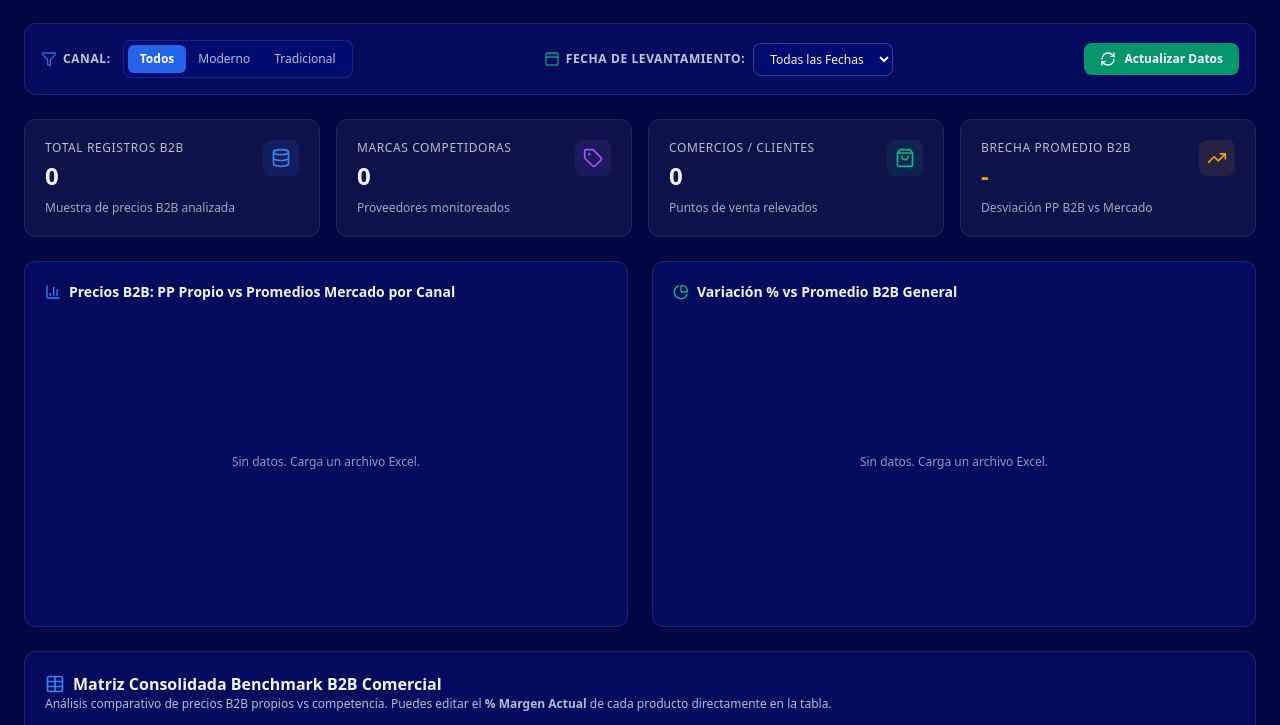
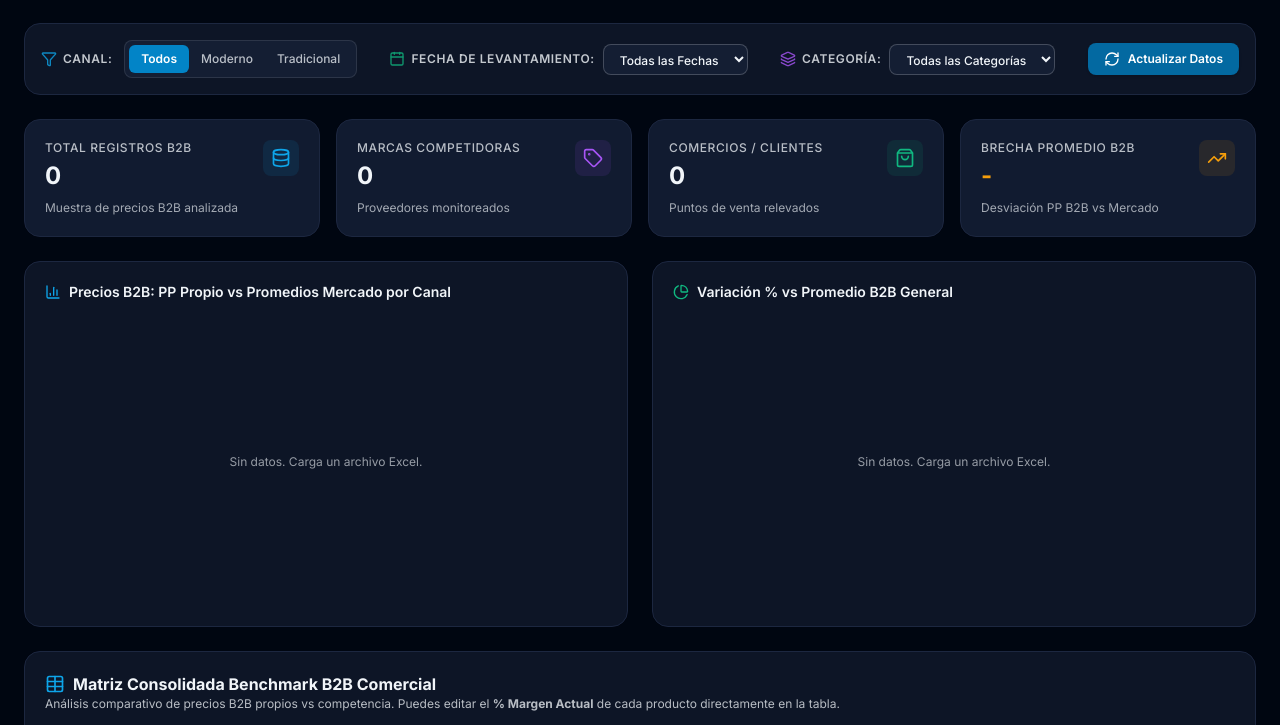
Before and after one commit to abrahambravo075-bit/Benchmark-B2B-Comercial, a plain HTML site: page index.html in a window 1280 px wide. Shown: the part 79-804 px from the top of the page. Drawn offline with nearby package versions, Linux system fonts and the light colour scheme.

Commit message:
Add files via upload

```diff
--- a/index.html
+++ b/index.html
@@ -4,6 +4,9 @@
     <meta charset="UTF-8">
     <meta name="viewport" content="width=device-width, initial-scale=1.0">
     <title>Benchmark B2B Comercial</title>
+    <link rel="preconnect" href="https://fonts.googleapis.com">
+    <link rel="preconnect" href="https://fonts.gstatic.com" crossorigin>
+    <link href="https://fonts.googleapis.com/css2?family=Inter:wght@400;500;600;700&display=swap" rel="stylesheet">
     <!-- Tailwind CSS CDN -->
     <script src="https://cdn.tailwindcss.com"></script>
     <script>
@@ -11,12 +14,17 @@
             darkMode: 'class',
             theme: {
                 extend: {
+                    fontFamily: { sans: ['Inter', 'ui-sans-serif', 'system-ui', 'sans-serif'] },
                     colors: {
+                        blue: {
+                            50: '#f0f9ff', 100: '#e0f2fe', 200: '#bae6fd', 300: '#7dd3fc', 400: '#38bdf8',
+                            500: '#0ea5e9', 600: '#0284c7', 700: '#0369a1', 800: '#075985', 900: '#0c4a6e'
+                        },
                         navy: {
-                            900: '#000B70',
-                            800: '#0A158A',
-                            700: '#1420A3',
-                            950: '#000642'
+                            900: '#141e33',
+                            800: '#1c2740',
+                            700: '#2a3a5c',
+                            950: '#000611'
                         }
                     }
                 }
@@ -32,9 +40,9 @@
 
     <style>
         .dark .glass-panel {
-            background: rgba(10, 21, 138, 0.4);
+            background: #0d1526;
             backdrop-filter: blur(12px);
-            border: 1px solid rgba(255, 255, 255, 0.1);
+            border: 1px solid #1c2740;
         }
         .light .glass-panel {
             background: rgba(255, 255, 255, 0.85);
@@ -43,9 +51,9 @@
             box-shadow: 0 10px 25px -5px rgba(0, 0, 0, 0.05);
         }
         .dark .glass-card {
-            background: rgba(255, 255, 255, 0.05);
+            background: #111b30;
             backdrop-filter: blur(8px);
-            border: 1px solid rgba(255, 255, 255, 0.08);
+            border: 1px solid #1c2740;
         }
         .light .glass-card {
             background: rgba(248, 250, 252, 0.9);
@@ -54,9 +62,11 @@
             box-shadow: 0 4px 6px -1px rgba(0, 0, 0, 0.05);
         }
         ::-webkit-scrollbar { width: 8px; height: 8px; }
-        .dark ::-webkit-scrollbar-track { background: #000642; }
+        .dark ::-webkit-scrollbar-track { background: #000611; }
         .light ::-webkit-scrollbar-track { background: #f1f5f9; }
-        ::-webkit-scrollbar-thumb { background: #1420A3; border-radius: 4px; }
+        ::-webkit-scrollbar-thumb { background: #1e2b45; border-radius: 4px; }
+        body { font-family: 'Inter', ui-sans-serif, system-ui, sans-serif; }
+        .dark select option { background: #0d1526; color: #e2e8f0; }
         /* Ocultar flechas del input numérico de margen */
         input.margin-edit::-webkit-outer-spin-button,
         input.margin-edit::-webkit-inner-spin-button { -webkit-appearance: none; margin: 0; }
@@ -100,7 +110,7 @@
     <main class="flex-1 p-6 space-y-6 max-w-[1600px] mx-auto w-full">
 
         <!-- Barra de Control y Filtros -->
-        <section class="glass-panel p-4 rounded-xl flex flex-wrap items-center justify-between gap-4">
+        <section class="glass-panel p-4 rounded-2xl flex flex-wrap items-center justify-between gap-4">
             <div class="flex items-center space-x-3">
                 <span class="text-xs font-semibold uppercase tracking-wider flex items-center gap-1.5 opacity-80">
                     <i data-lucide="filter" class="w-4 h-4 text-blue-500"></i>
@@ -123,7 +133,17 @@
                 </select>
             </div>
 
-            <button onclick="recalculateAndRender()" class="bg-emerald-600 hover:bg-emerald-500 text-white text-xs font-semibold px-4 py-2 rounded-lg shadow flex items-center space-x-2 transition-all">
+            <div class="flex items-center space-x-2">
+                <span class="text-xs font-semibold uppercase tracking-wider flex items-center gap-1.5 opacity-80">
+                    <i data-lucide="layers" class="w-4 h-4 text-purple-500"></i>
+                    Categoría:
+                </span>
+                <select id="categoryFilterSelect" onchange="onCategoryFilterChange()" class="bg-slate-200 dark:bg-navy-900 border border-slate-300 dark:border-white/20 rounded-lg px-3 py-1.5 text-xs font-medium outline-none focus:border-blue-500">
+                    <option value="all">Todas las Categorías</option>
+                </select>
+            </div>
+
+            <button onclick="recalculateAndRender()" class="bg-sky-700 hover:bg-sky-600 text-white text-xs font-semibold px-4 py-2 rounded-lg shadow flex items-center space-x-2 transition-all">
                 <i data-lucide="refresh-cw" class="w-4 h-4"></i>
                 <span>Actualizar Datos</span>
             </button>
@@ -131,7 +151,7 @@
 
         <!-- KPI Cards -->
         <section class="grid grid-cols-1 sm:grid-cols-2 lg:grid-cols-4 gap-4">
-            <div class="glass-card p-5 rounded-xl border-l-4 border-l-blue-500">
+            <div class="glass-card p-5 rounded-2xl border-l-4 border-l-blue-500">
                 <div class="flex justify-between items-start">
                     <div>
                         <p class="text-xs uppercase tracking-wider font-medium opacity-75">Total Registros B2B</p>
@@ -144,7 +164,7 @@
                 <p class="text-xs opacity-65 mt-2">Muestra de precios B2B analizada</p>
             </div>
 
-            <div class="glass-card p-5 rounded-xl border-l-4 border-l-purple-500">
+            <div class="glass-card p-5 rounded-2xl border-l-4 border-l-purple-500">
                 <div class="flex justify-between items-start">
                     <div>
                         <p class="text-xs uppercase tracking-wider font-medium opacity-75">Marcas Competidoras</p>
@@ -157,7 +177,7 @@
                 <p class="text-xs opacity-65 mt-2">Proveedores monitoreados</p>
             </div>
 
-            <div class="glass-card p-5 rounded-xl border-l-4 border-l-emerald-500">
+            <div class="glass-card p-5 rounded-2xl border-l-4 border-l-emerald-500">
                 <div class="flex justify-between items-start">
                     <div>
                         <p class="text-xs uppercase tracking-wider font-medium opacity-75">Comercios / Clientes</p>
@@ -170,7 +190,7 @@
                 <p class="text-xs opacity-65 mt-2">Puntos de venta relevados</p>
             </div>
 
-            <div class="glass-card p-5 rounded-xl border-l-4 border-l-amber-500">
+            <div class="glass-card p-5 rounded-2xl border-l-4 border-l-amber-500">
                 <div class="flex justify-between items-start">
                     <div>
                         <p class="text-xs uppercase tracking-wider font-medium opacity-75">Brecha Promedio B2B</p>
@@ -186,7 +206,7 @@
 
         <!-- Seccion de Gráficos -->
         <section class="grid grid-cols-1 lg:grid-cols-2 gap-6">
-            <div class="glass-panel p-5 rounded-xl space-y-4">
+            <div class="glass-panel p-5 rounded-2xl space-y-4">
                 <div class="flex justify-between items-center">
                     <h2 class="text-sm font-semibold flex items-center space-x-2">
                         <i data-lucide="bar-chart-3" class="w-4 h-4 text-blue-500"></i>
@@ -199,7 +219,7 @@
                 </div>
             </div>
 
-            <div class="glass-panel p-5 rounded-xl space-y-4">
+            <div class="glass-panel p-5 rounded-2xl space-y-4">
                 <div class="flex justify-between items-center">
                     <h2 class="text-sm font-semibold flex items-center space-x-2">
                         <i data-lucide="pie-chart" class="w-4 h-4 text-emerald-500"></i>
@@ -214,7 +234,7 @@
         </section>
 
         <!-- Matriz Consolidada -->
-        <section class="glass-panel p-5 rounded-xl space-y-4">
+        <section class="glass-panel p-5 rounded-2xl space-y-4">
             <div class="flex flex-wrap justify-between items-center gap-2">
                 <div>
                     <h2 class="text-base font-bold flex items-center space-x-2">
@@ -250,7 +270,7 @@
         </section>
 
         <!-- Propuestas de Mejora -->
-        <section class="glass-panel p-5 rounded-xl space-y-4">
+        <section class="glass-panel p-5 rounded-2xl space-y-4">
             <div class="flex items-center space-x-2 border-b border-slate-300 dark:border-white/10 pb-3">
                 <i data-lucide="lightbulb" class="w-5 h-5 text-amber-500"></i>
                 <h2 class="text-base font-bold">Propuestas de Mejoras & Recomendaciones Estratégicas</h2>
@@ -260,7 +280,7 @@
         </section>
 
         <!-- Base de Datos Levantamiento Desplegable -->
-        <section class="glass-panel p-5 rounded-xl space-y-4">
+        <section class="glass-panel p-5 rounded-2xl space-y-4">
             <div class="flex flex-wrap justify-between items-center gap-4">
                 <div class="flex items-center space-x-3">
                     <div class="p-2 bg-emerald-500/20 text-emerald-500 rounded-lg">
@@ -327,6 +347,7 @@
 
         let currentChannel = 'all';
         let selectedDate = 'all';
+        let selectedCategory = 'all';
         let isRawTableVisible = false;
         let chart1, chart2;
         let currentBenchmark = [];
@@ -397,6 +418,27 @@
             select.value = selectedDate;
         }
 
+        function updateCategorySelectOptions() {
+            const select = document.getElementById('categoryFilterSelect');
+            if (!select) return;
+            const cats = [...new Set(rawDatabase.map(d => d.categoria))].filter(Boolean).sort((a, b) => a.localeCompare(b, 'es'));
+            select.innerHTML = '<option value="all">Todas las Categorías</option>';
+            cats.forEach(c => {
+                const option = document.createElement('option');
+                option.value = c;
+                option.textContent = c;
+                select.appendChild(option);
+            });
+            if (selectedCategory !== 'all' && !cats.includes(selectedCategory)) selectedCategory = 'all';
+            select.value = selectedCategory;
+        }
+
+        function onCategoryFilterChange() {
+            const select = document.getElementById('categoryFilterSelect');
+            if (select) selectedCategory = select.value;
+            recalculateAndRender();
+        }
+
         function onDateFilterChange() {
             const select = document.getElementById('dateFilterSelect');
             if (select) selectedDate = select.value;
@@ -430,9 +472,9 @@
         }
 
         function recalculateAndRender() {
-            let filteredRecords = rawDatabase;
+            let filteredRecords = rawDatabase.filter(r => selectedCategory === 'all' || r.categoria === selectedCategory);
             if (selectedDate !== 'all') {
-                filteredRecords = rawDatabase.filter(r => formatDateStr(r.fecha) === selectedDate);
+                filteredRecords = filteredRecords.filter(r => formatDateStr(r.fecha) === selectedDate);
             }
 
             const regEl = document.getElementById('kpi-registros');
@@ -638,7 +680,7 @@
             }
 
             container.innerHTML = `
-                <div class="glass-card p-4 rounded-xl border-t-2 border-t-rose-500 space-y-2">
+                <div class="glass-card p-4 rounded-2xl border-t-2 border-t-rose-500 space-y-2">
                     <div class="flex items-center space-x-2 text-rose-500 font-bold text-sm">
                         <i data-lucide="alert-circle" class="w-4 h-4"></i>
                         <span>Ajustes Prioritarios por Sobreprecio</span>
@@ -646,7 +688,7 @@
                     <p class="text-xs opacity-80 leading-relaxed">${prop1Text}</p>
                 </div>
 
-                <div class="glass-card p-4 rounded-xl border-t-2 border-t-emerald-500 space-y-2">
+                <div class="glass-card p-4 rounded-2xl border-t-2 border-t-emerald-500 space-y-2">
                     <div class="flex items-center space-x-2 text-emerald-500 font-bold text-sm">
                         <i data-lucide="trending-up" class="w-4 h-4"></i>
                         <span>Oportunidad de Ganancia / Margen</span>
@@ -654,7 +696,7 @@
                     <p class="text-xs opacity-80 leading-relaxed">${prop2Text}</p>
                 </div>
 
-                <div class="glass-card p-4 rounded-xl border-t-2 border-t-blue-500 space-y-2">
+                <div class="glass-card p-4 rounded-2xl border-t-2 border-t-blue-500 space-y-2">
                     <div class="flex items-center space-x-2 text-blue-500 font-bold text-sm">
                         <i data-lucide="layers" class="w-4 h-4"></i>
                         <span>Estrategia de Volumen por Canal</span>
@@ -675,7 +717,7 @@
             if (subtitle) {
                 subtitle.innerText = records.length === 0 && rawDatabase.length === 0
                     ? 'Sin datos. Carga tu archivo Excel.'
-                    : `Mostrando ${records.length} registros (${selectedDate === 'all' ? 'Todas las Fechas' : selectedDate})`;
+                    : `Mostrando ${records.length} registros (${selectedDate === 'all' ? 'Todas las Fechas' : selectedDate}${selectedCategory === 'all' ? '' : ' · ' + selectedCategory})`;
             }
 
             records.forEach(r => {
@@ -724,7 +766,7 @@
                     data: {
                         labels: labels,
                         datasets: [
-                            { label: 'PP B2B Propio', data: ppB2BData, backgroundColor: 'rgba(59, 130, 246, 0.8)', borderRadius: 4 },
+                            { label: 'PP B2B Propio', data: ppB2BData, backgroundColor: 'rgba(14, 165, 233, 0.85)', borderRadius: 4 },
                             { label: 'Prom. B2B General', data: promGenData, backgroundColor: 'rgba(16, 185, 129, 0.8)', borderRadius: 4 },
                             { label: 'Prom. B2B Moderno', data: promModData, backgroundColor: 'rgba(168, 85, 247, 0.6)', borderRadius: 4, hidden: currentChannel === 'Tradicional' },
                             { label: 'Prom. B2B Tradicional', data: promTradData, backgroundColor: 'rgba(245, 158, 11, 0.6)', borderRadius: 4, hidden: currentChannel === 'Moderno' }
@@ -758,7 +800,7 @@
                             fill: true,
                             tension: 0.3,
                             pointRadius: 6,
-                            pointBackgroundColor: variations.map(v => v > 5 ? '#f43f5e' : (v < -5 ? '#10b981' : '#3b82f6'))
+                            pointBackgroundColor: variations.map(v => v > 5 ? '#f43f5e' : (v < -5 ? '#10b981' : '#38bdf8'))
                         }]
                     },
                     options: {
@@ -883,6 +925,8 @@
                         const fs = document.getElementById('fileStatus');
                         fs.innerText = `Sincronizado (${file.name})`;
                         fs.className = 'font-medium text-emerald-500';
+                        selectedCategory = 'all';
+                        updateCategorySelectOptions();
                         updateDateSelectOptions();
                         recalculateAndRender();
                         alert(`¡Archivo sincronizado con éxito!\nSe cargaron ${allRawRecords.length} registros y ${Object.keys(newCostosMap).length} costos.`);
@@ -899,6 +943,7 @@
         });
 
         window.onload = () => {
+            updateCategorySelectOptions();
             updateDateSelectOptions();
             recalculateAndRender();
         };
```
